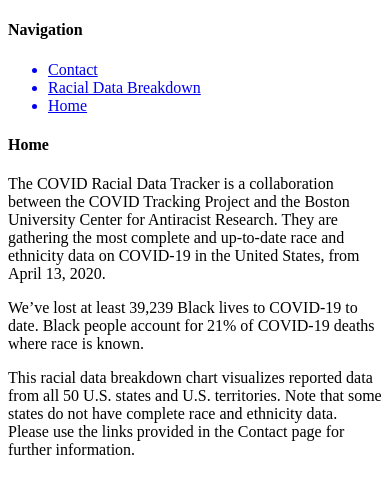
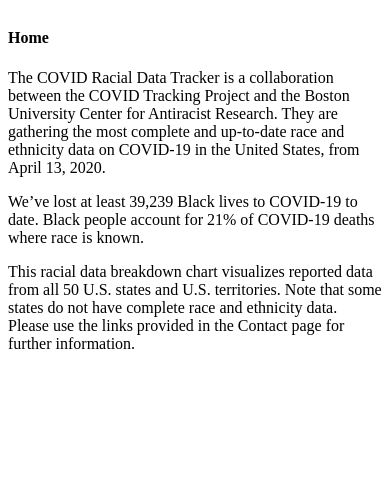
Before and after one commit to orenjinominh/covidCoverage, a React app: page / in a window 390 px wide. Shown: the top 494 px of the page. Built offline with nearby package versions, Linux system fonts and the light colour scheme; the HTML template or start-up script is replaced by a standard one.

Commit message:
WIP: responsive navbar

```diff
--- a/package.json
+++ b/package.json
@@ -32,6 +32,7 @@
     "react-chartjs-2": "^2.10.0",
     "react-dom": "^16.13.1",
     "react-router-dom": "^5.2.0",
-    "react-select": "^3.1.0"
+    "react-select": "^3.1.0",
+    "styled-components": "^5.2.1"
   }
 }
--- a/react-client/src/Pages/Nav.js
+++ b/react-client/src/Pages/Nav.js
@@ -1,22 +1,74 @@
 import React from "react";
+import styled, { css } from 'styled-components';
+import { Link } from 'react-router-dom';
 
-import { Link } from 'react-router-dom';
+const NavWrapper = styled.nav`
+  display: flex;
+  justify-content: center;
+
+  @media (max-width: 479px) {
+    flex-direction: column;
+    align-items: flex-end;
+  }
+`
+
+const NavList = styled.ul`
+  margin: 0;
+  display: flex;
+  overflow: hidden;
+  flex-direction: column;
+  list-style-type: none;
+  height: auto;
+  max-height: 0;
+
+  @media (min-width: 480px) {
+    flex-direction: row;
+    justify-content: flex-end;
+    max-height: 1000px;
+  }
+`
+const NavItem = styled(Link)`
+  & + & {
+    margin-top: 12px;
+  }
+
+  @media (min-width: 480px) {
+    & + & {
+      margin-top: 0;
+      margin-left: 32px;
+    }
+  }
+
+  a {
+    font-size: 16px;
+    font-weight: bold;
+    text-decoration: none;
+    color: #fff;
+    transition: color .25s ease-in-out;
+
+    &:hover {
+      color: #888;
+    }
+  }
+`
+
 function Nav() {
   return (
-    <nav>
-        <h4>Navigation</h4>
-        <ul>
-          <Link to='/contact'>
-            <li>Contact</li>
-          </Link>
-          <Link to='/chartByRace'>
-           <li>Racial Data Breakdown</li>
-          </Link>
-          <Link to='/'>
-            <li>Home</li>
-          </Link>
-        </ul>
-    </nav>
+    <NavWrapper>
+      <NavList>
+        <NavItem to='/contact'>
+          <li>Contact</li>
+        </NavItem>
+        <NavItem to='/chartByRace'>
+        <li>Racial Data Breakdown</li>
+        </NavItem>
+        <NavItem to='/'>
+          <li>Home</li>
+        </NavItem>
+      </NavList>
+    </NavWrapper>
+
+
   )
 
 }
```
Also changed, not shown: 2 other files (tests, documents, lock files or other folders).
